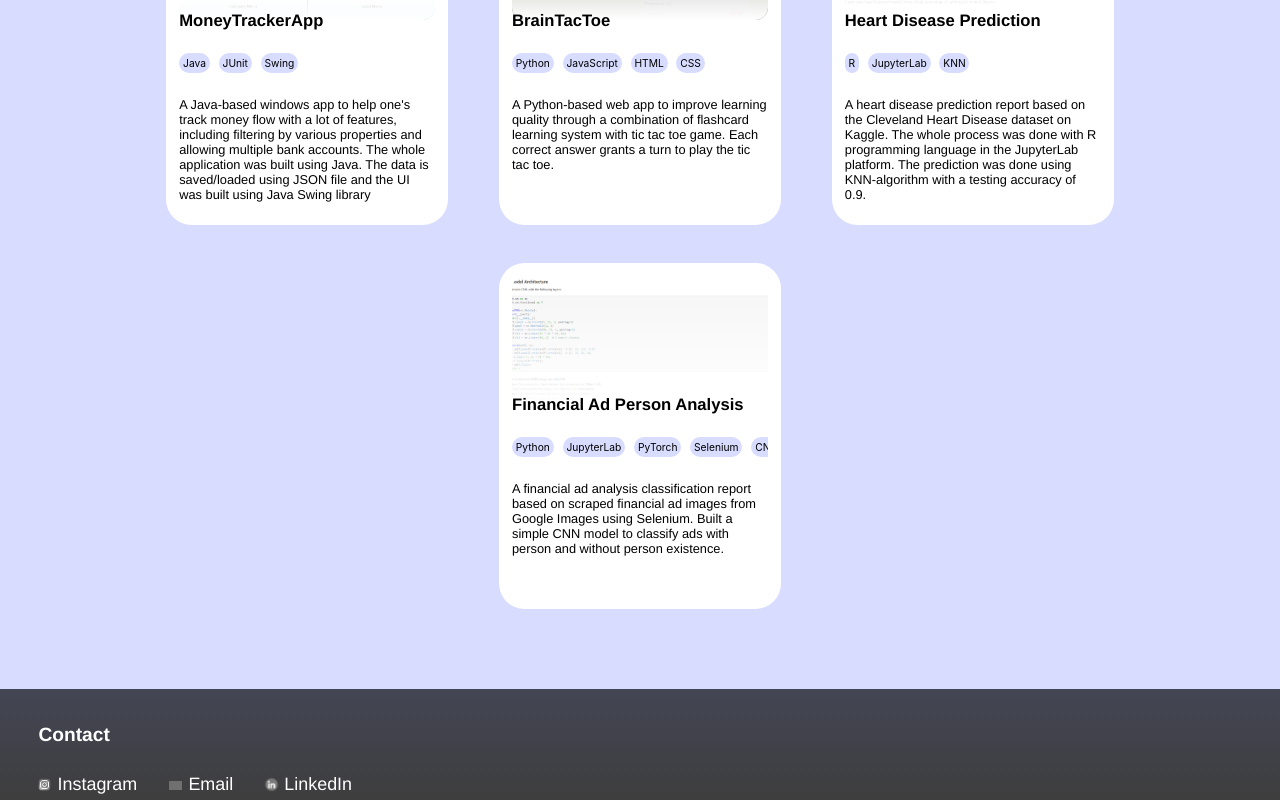
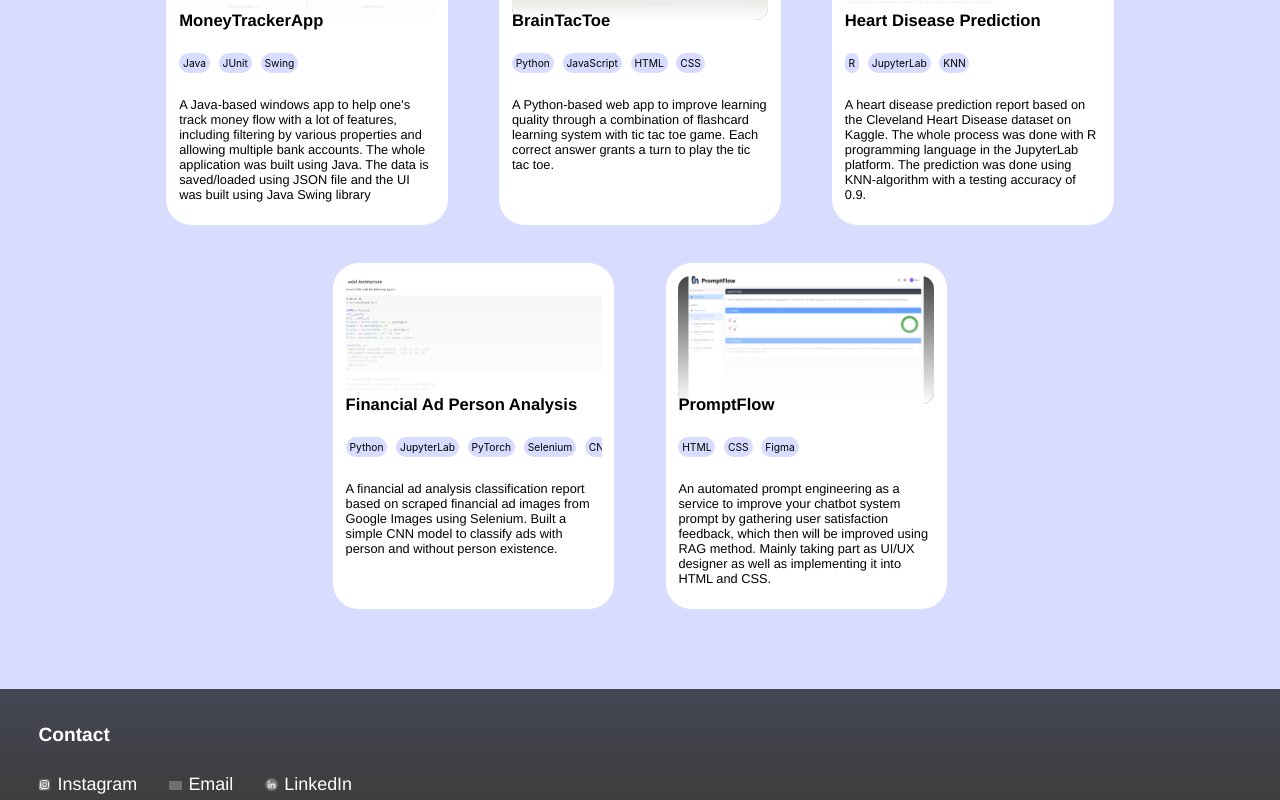
Before and after one commit to josedamara/personal-website, a React (Create React App) app: page / in a window 1280 px wide. Shown: the part 981-1781 px from the top of the page. Built offline with nearby package versions, Linux system fonts and the light colour scheme; grey boxes are pictures that could not be loaded.

Commit message:
Added PromptFlow project

```diff
--- a/src/App.js
+++ b/src/App.js
@@ -12,6 +12,7 @@ import mail from './img/mail.png';
 import instagram from './img/Instagram Logo.png';
 import linkedin from './img/Linkedin.png';
 import triplebar from './img/Triple Bar.png';
+import promptflow from './img/PromptFlow.png';
 import './App.css';
 
 function App() {
@@ -153,6 +154,14 @@ function App() {
             githubLink: "https://github.com/josedamara/financial-ad-person-analysis",
             description: "A financial ad analysis classification report based on scraped financial ad images from Google Images using Selenium. Built a simple CNN model to classify ads with person and without person existence.",
             image: financialadpersonanalysis
+        }],
+        [{
+            name: "PromptFlow",
+            tools: ["HTML", "CSS", "Figma"],
+            github: true,
+            githubLink: "https://github.com/potatotyper/PromptFlow",
+            description: "An automated prompt engineering as a service to improve your chatbot system prompt by gathering user satisfaction feedback, which then will be improved using RAG method. Mainly taking part as UI/UX designer as well as implementing it into HTML and CSS.",
+            image: promptflow
         }]
     ])
 
```
Also changed, not shown: src/img/PromptFlow.png (added).
